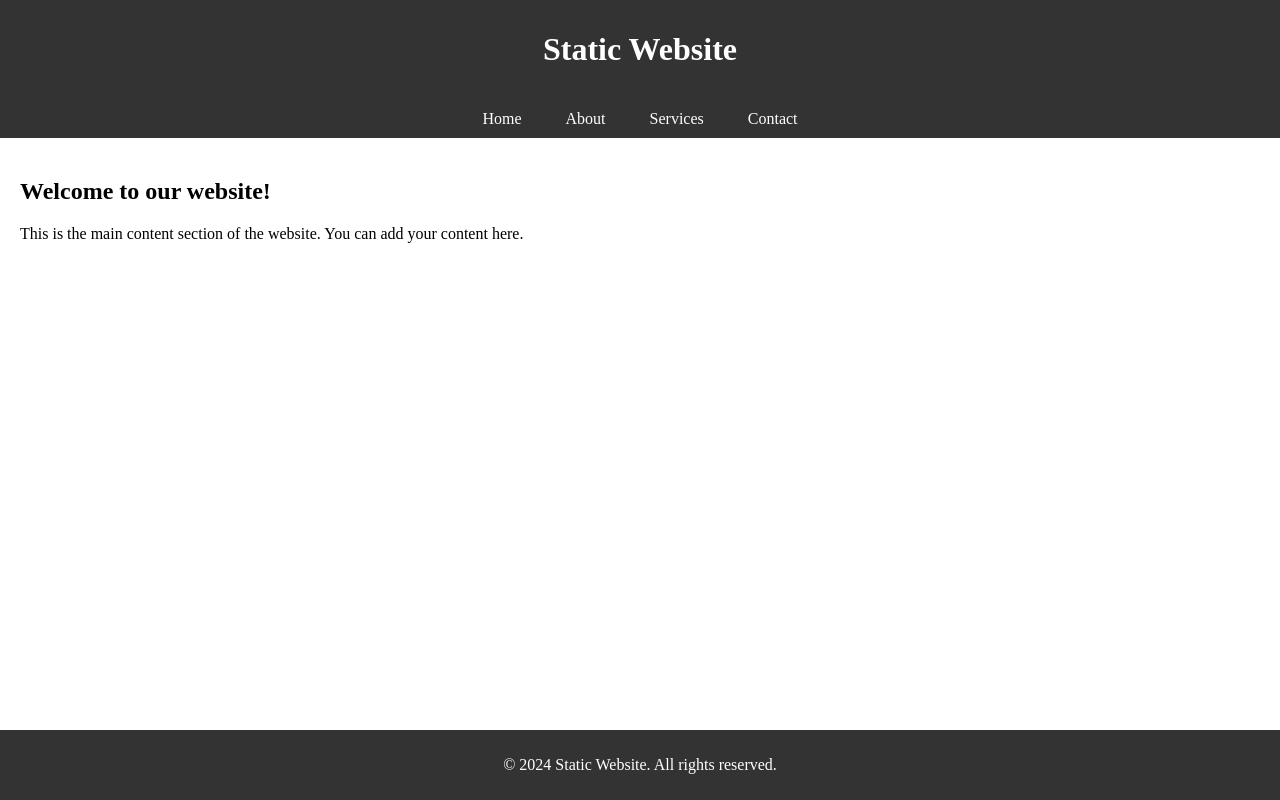
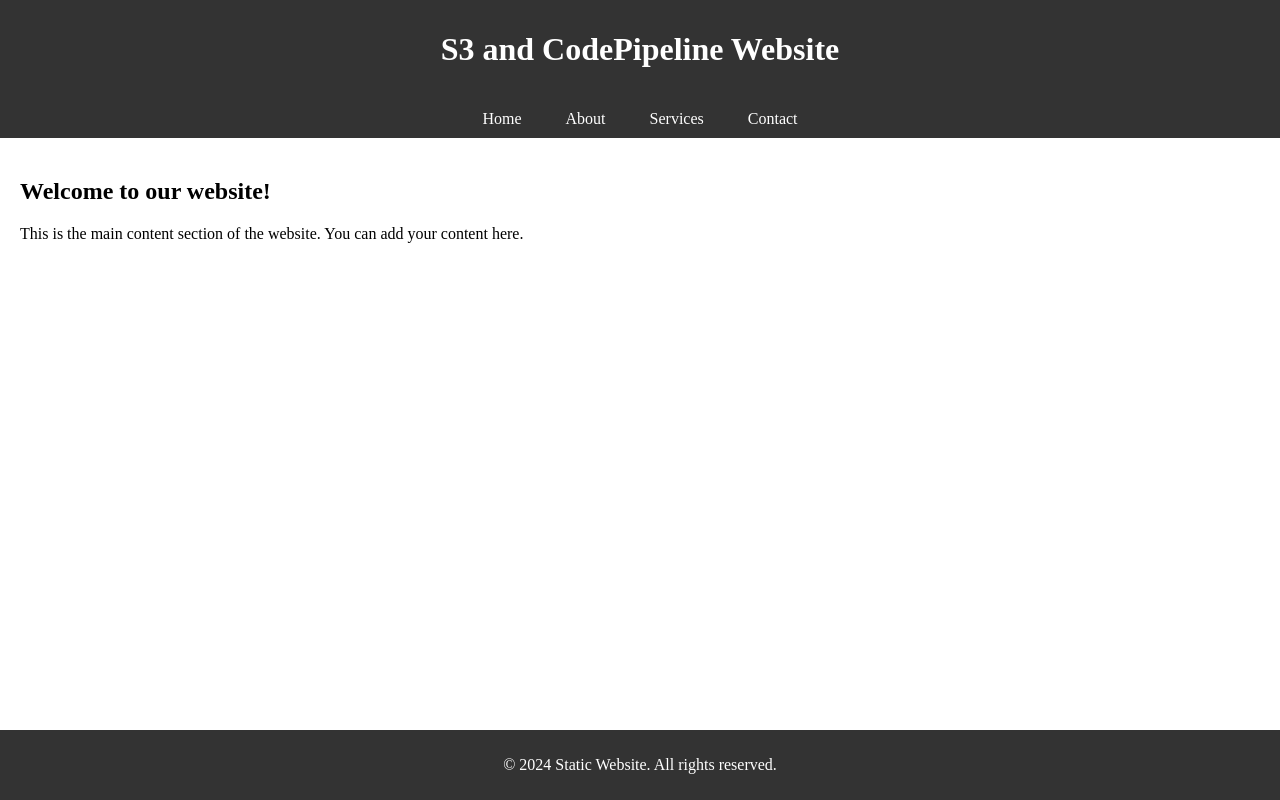
Before and after one commit to Darshil-Panchal1/CI-CD_Github_S3_CodePipeline, a plain HTML site: page index.html in a window 1280 px wide. Drawn offline with Linux system fonts and the light colour scheme.

Commit message:
Update index.html

```diff
--- a/index.html
+++ b/index.html
@@ -65,7 +65,7 @@
   </head>
   <body>
     <header>
-      <h1>Static Website</h1>
+      <h1>S3 and CodePipeline Website</h1>
     </header>
     <nav>
       <ul>
```
